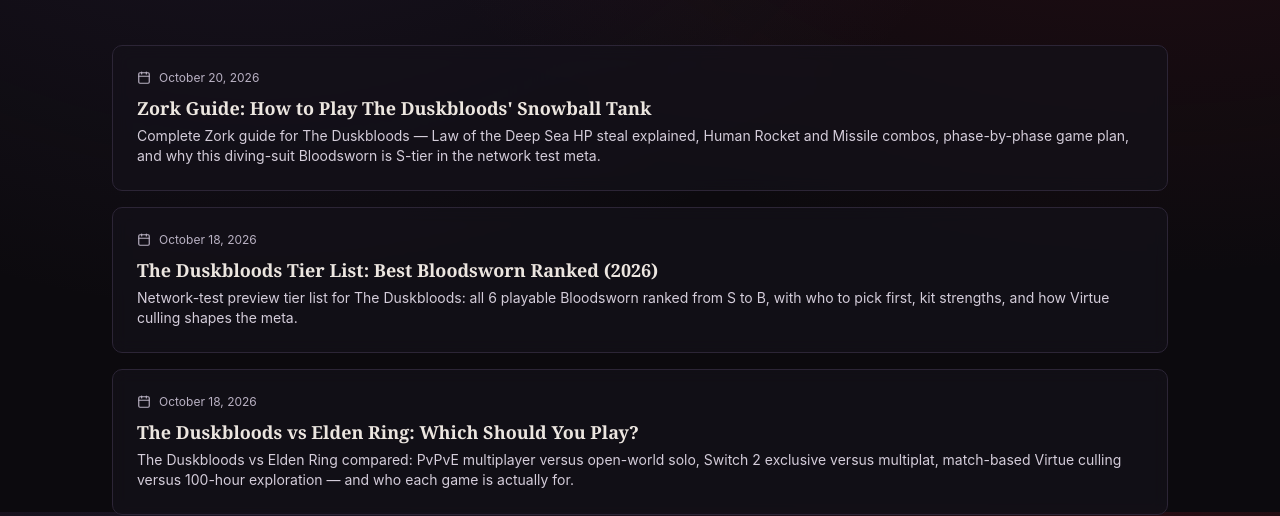
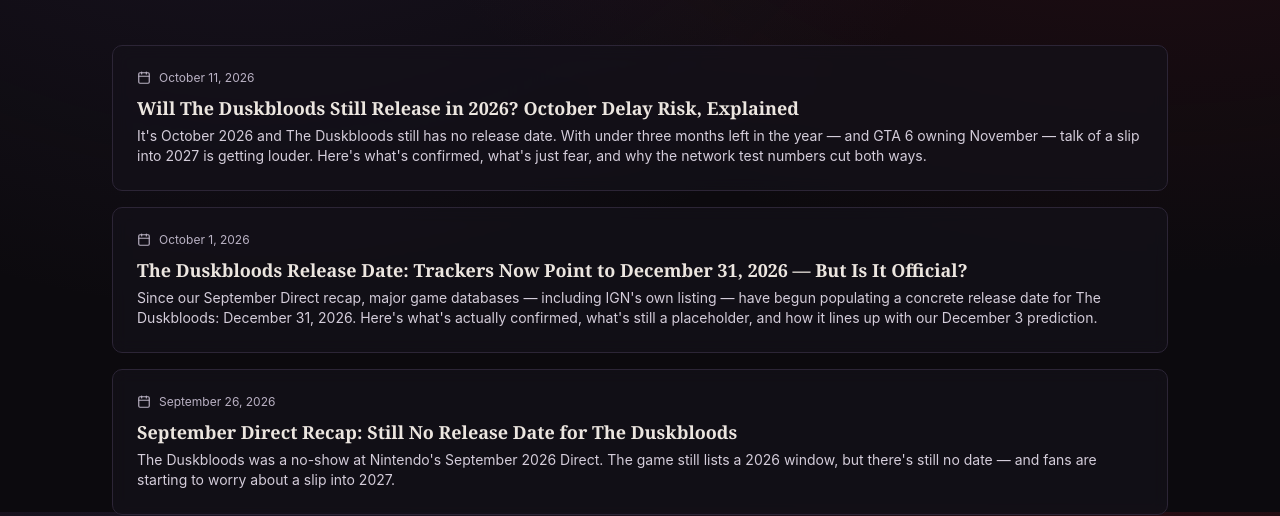
Before and after one commit to coolnico/theDuskbloods, a Next.js app: page /latest in a window 1280 px wide. Shown: the part 288-804 px from the top of the page. Built offline with nearby package versions, Linux system fonts and the light colour scheme; no server answers.

Commit message:
fix: keep guides out of /latest — filter list to news section only

```diff
--- a/src/app/(root)/latest/page.tsx
+++ b/src/app/(root)/latest/page.tsx
@@ -1,7 +1,7 @@
 import type { Metadata } from 'next';
 import { setRequestLocale } from 'next-intl/server';
 import { makePageMetadata, makeBreadcrumbLd } from '@/lib/page-helpers';
-import { getAllArticleMetas } from '@/lib/news';
+import { getArticleMetasBySection } from '@/lib/news';
 import NewsList from '@/components/NewsList';
 
 const getMetadata = makePageMetadata({ namespace: 'Metadata.news', path: '/latest' });
@@ -12,7 +12,7 @@
 
 export default function NewsPage() {
   setRequestLocale('en');
-  const articles = getAllArticleMetas('en');
+  const articles = getArticleMetasBySection('en', 'news');
   const breadcrumbLd = makeBreadcrumbLd('en', [
     { name: 'Home', href: '/' },
     { name: 'Latest' },
--- a/src/app/[locale]/latest/page.tsx
+++ b/src/app/[locale]/latest/page.tsx
@@ -2,7 +2,7 @@
 import { setRequestLocale, getTranslations } from 'next-intl/server';
 import { makePageMetadata, makeBreadcrumbLd } from '@/lib/page-helpers';
 import { requireValidLocale } from '@/lib/require-locale';
-import { getAllArticleMetas } from '@/lib/news';
+import { getArticleMetasBySection } from '@/lib/news';
 import { LOCALES } from '@/lib/seo';
 import NewsList from '@/components/NewsList';
 
@@ -27,7 +27,7 @@
   requireValidLocale(locale);
   setRequestLocale(locale);
   const t = await getTranslations({ locale, namespace: 'news' });
-  const articles = getAllArticleMetas(locale);
+  const articles = getArticleMetasBySection(locale, 'news');
   const breadcrumbLd = makeBreadcrumbLd(locale, [
     { name: 'Home', href: '/' },
     { name: t('title') },
```
